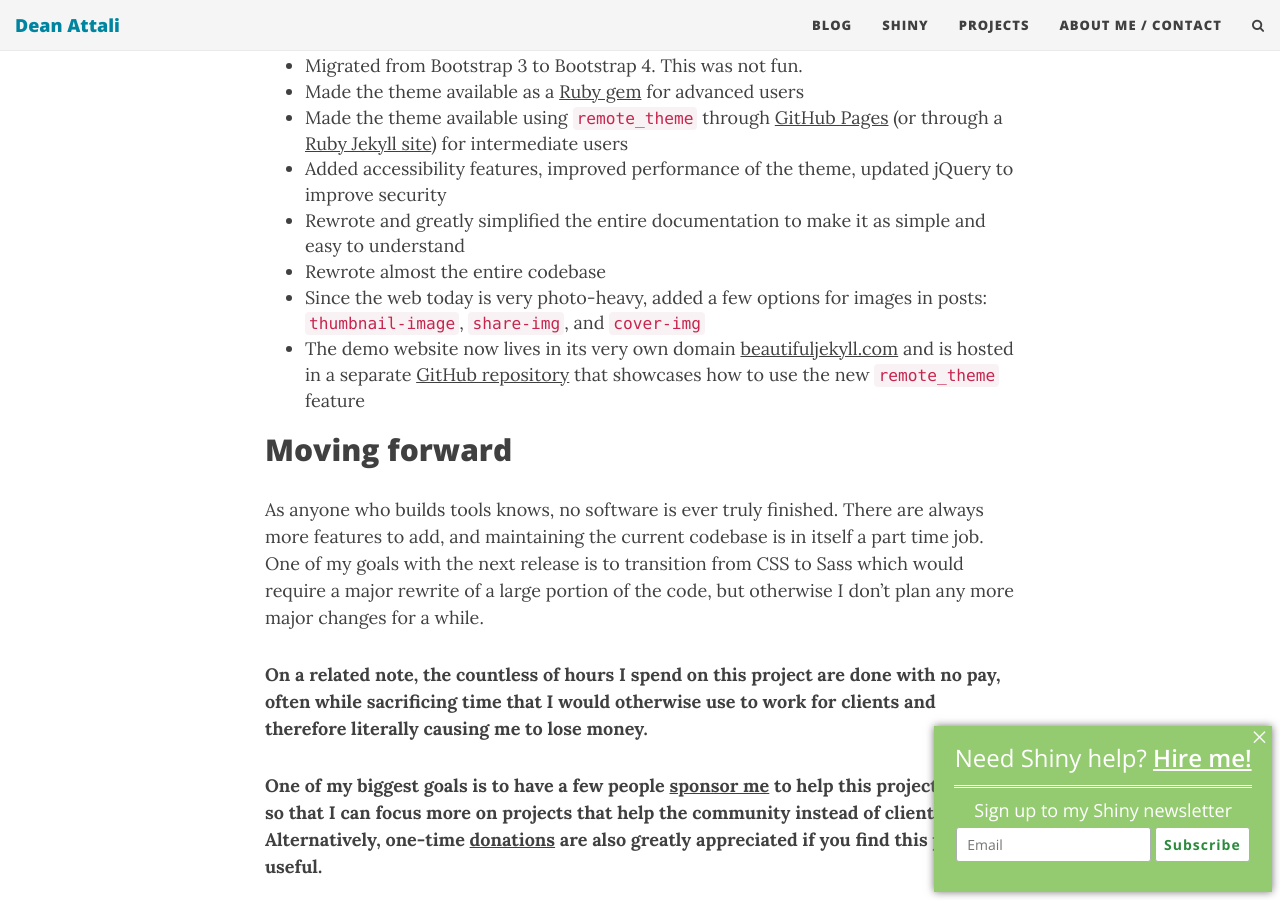
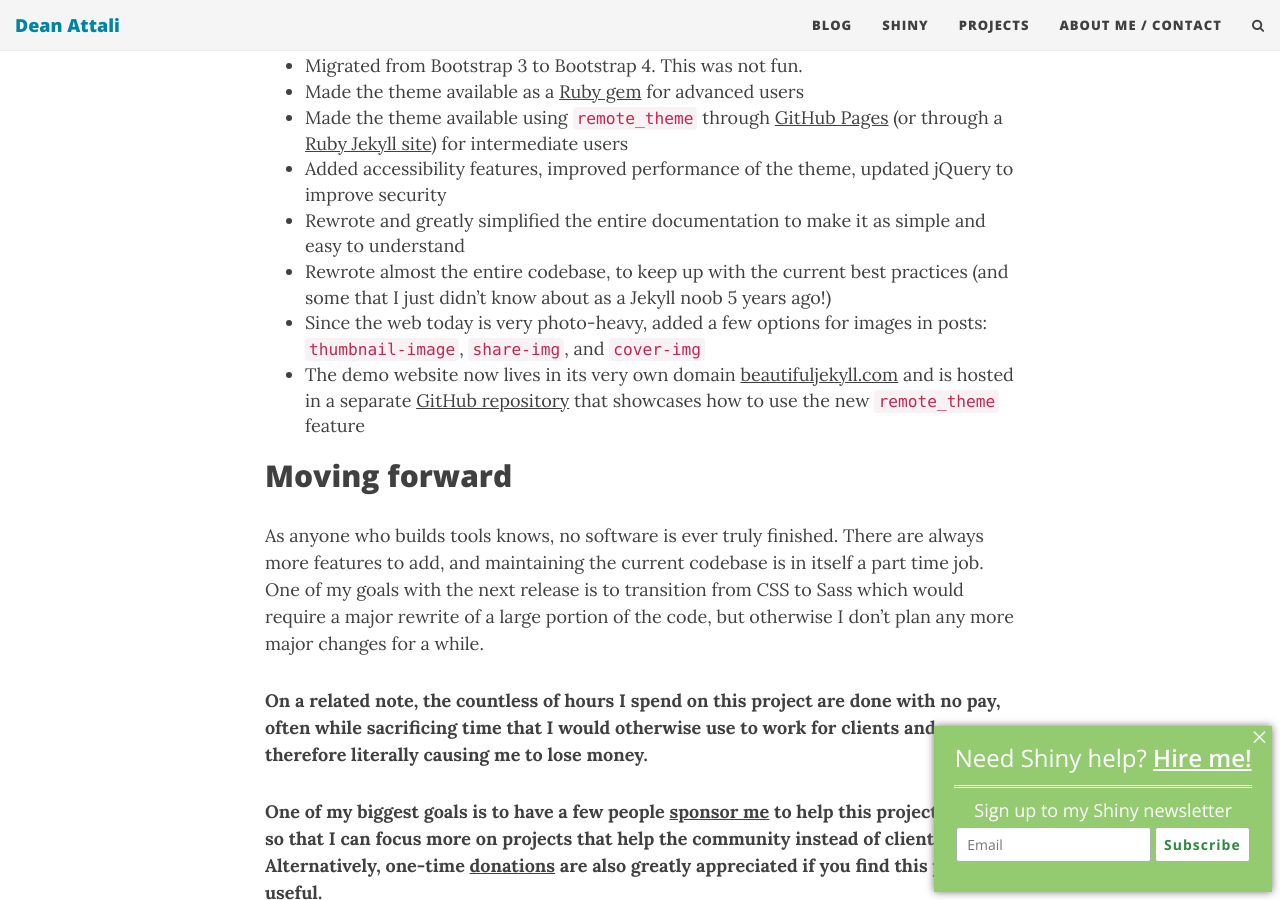
Before and after one commit to daattali/daattali.github.io, a Jekyll site: the page built from _posts/2020-07-17-beautifuljekyll4.md, in a window 1280 px wide and 900 px high, scrolled down 1600 px. Built offline with Jekyll 4.4.1, drawn with Linux system fonts in a browser that asks for light colours; nearby versions of some CDN libraries; comment, search, counter and statistics services are not loaded.

Commit message:
Update 2020-07-17-beautifuljekyll4.md

```diff
--- a/_posts/2020-07-17-beautifuljekyll4.md
+++ b/_posts/2020-07-17-beautifuljekyll4.md
@@ -36,7 +36,7 @@
 - Made the theme available using `remote_theme` through [GitHub Pages](https://beautifuljekyll.com/getstarted#install-steps-hard) (or through a [Ruby Jekyll site](https://beautifuljekyll.com/getstarted#install-steps-hard)) for intermediate users
 - Added accessibility features, improved performance of the theme, updated jQuery to improve security
 - Rewrote and greatly simplified the entire documentation to make it as simple and easy to understand
-- Rewrote almost the entire codebase
+- Rewrote almost the entire codebase, to keep up with the current best practices (and some that I just didn't know about as a Jekyll noob 5 years ago!)
 - Since the web today is very photo-heavy, added a few options for images in posts: `thumbnail-image`, `share-img`, and `cover-img`
 - The demo website now lives in its very own domain [beautifuljekyll.com](https://beautifuljekyll.com/) and is hosted in a separate [GitHub repository](https://github.com/daattali/beautiful-jekyll-demo) that showcases how to use the new `remote_theme` feature
 
```
